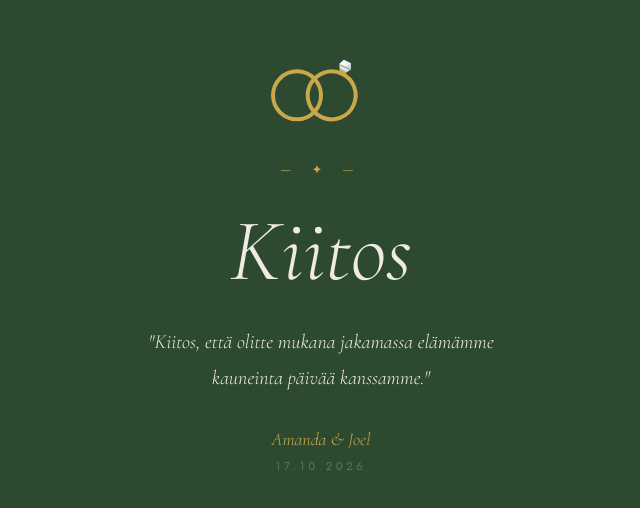
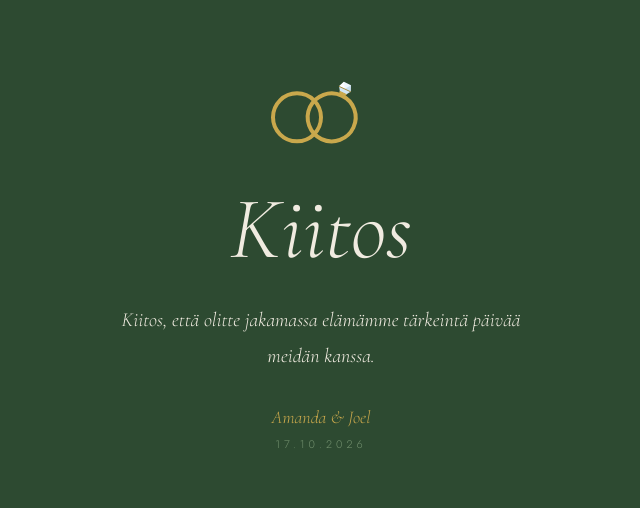
Before and after one commit to jlhltl/jlhltl.github.io, a plain HTML site: page index.html in a window 1280 px wide. Shown: the part 142-650 px from the top of the page, without its empty margins (319-959 px from the left). Drawn offline with nearby package versions, Linux system fonts and the light colour scheme.

Commit message:
Update index.html

```diff
--- a/index.html
+++ b/index.html
@@ -30,15 +30,6 @@
       height: auto;
       margin-bottom: 2rem;
       animation: fadeDown 1s ease both;
-    }
-
-    .ornament {
-      color: #c9a84c;
-      font-size: 13px;
-      letter-spacing: 8px;
-      opacity: .7;
-      margin-bottom: 1.5rem;
-      animation: fadeDown 1s ease .15s both;
     }
 
     h1 {
@@ -101,11 +92,9 @@
     </g>
   </svg>
 
-  <div class="ornament">— ✦ —</div>
-
   <h1>Kiitos</h1>
 
-  <p class="msg">"Kiitos, että olitte mukana jakamassa elämämme kauneinta päivää kanssamme."</p>
+  <p class="msg">Kiitos, että olitte jakamassa elämämme tärkeintä päivää meidän kanssa.</p>
 
   <p class="sig">Amanda & Joel</p>
   <p class="date">17.10.2026</p>
```
